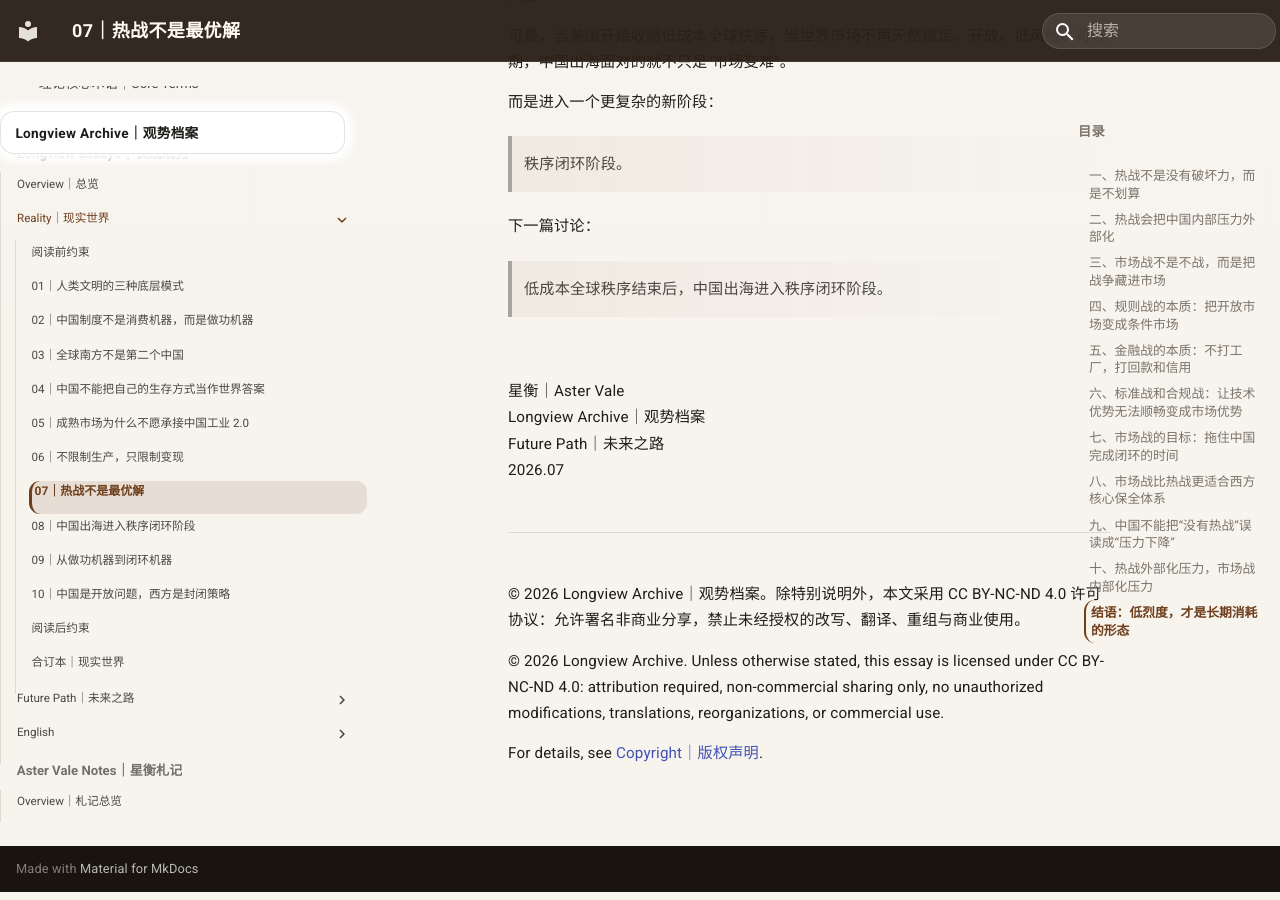
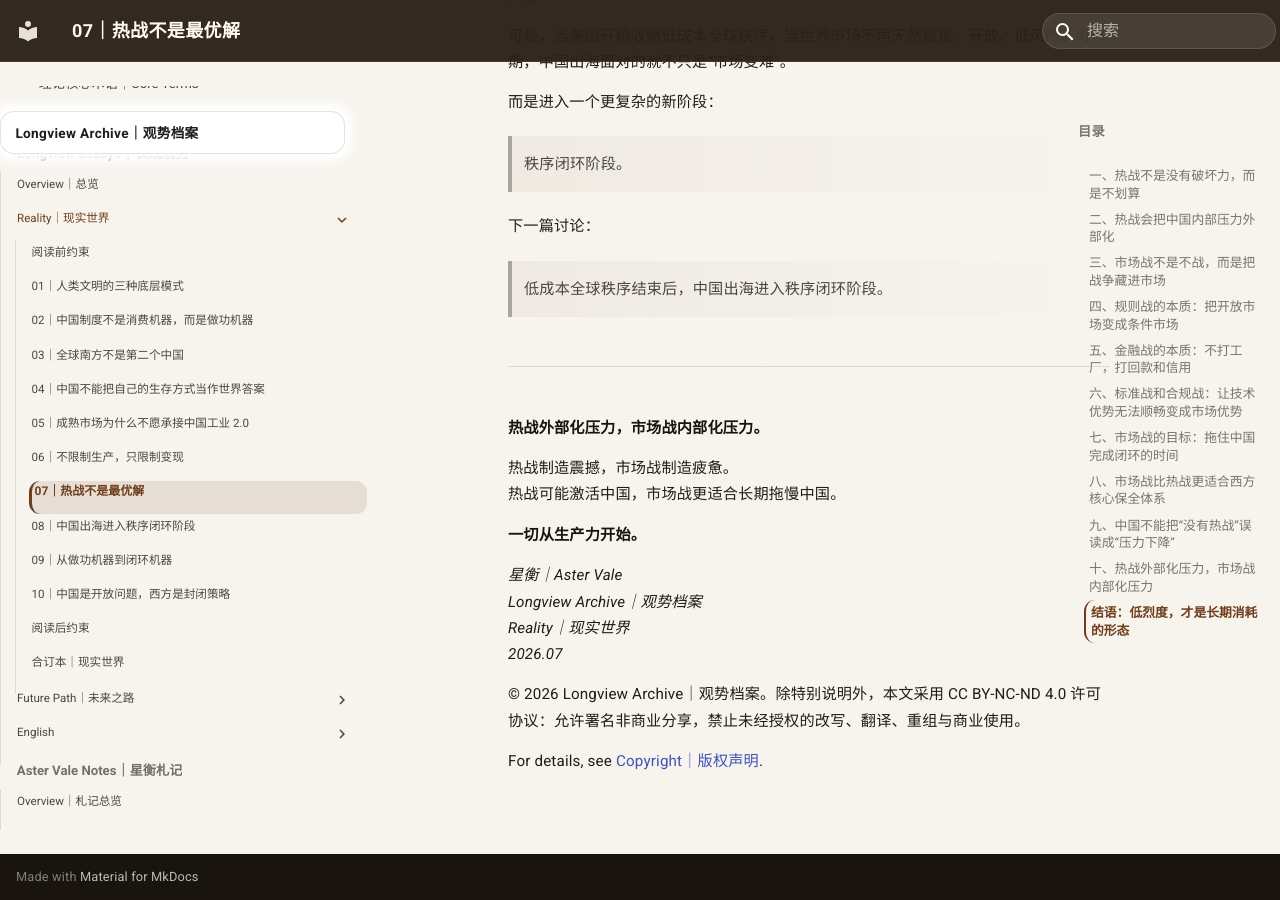
Before and after one commit to guanshi1688/longview-archive, an MkDocs documentation site: the page built from docs/essays/reality/07.md, in a window 1280 px wide and 900 px high, scrolled down 19685 px. Built offline with MkDocs 1.6.1 and Material for MkDocs 9.7.7, drawn with Linux system fonts in a browser that asks for light colours.

Commit message:
Update 07.md

```diff
--- a/docs/essays/reality/07.md
+++ b/docs/essays/reality/07.md
@@ -860,18 +860,20 @@
 
 > 低成本全球秩序结束后，中国出海进入秩序闭环阶段。
 
+---
 
-<br>
+**热战外部化压力，市场战内部化压力。**
 
-星衡｜Aster Vale<br>
-Longview Archive｜观势档案<br>
-Future Path｜未来之路<br>
-2026.07
+热战制造震撼，市场战制造疲惫。
+热战可能激活中国，市场战更适合长期拖慢中国。
 
----
+**一切从生产力开始。**
+
+*星衡｜Aster Vale*
+*Longview Archive｜观势档案*
+*Reality｜现实世界*
+*2026.07*
 
 © 2026 Longview Archive｜观势档案。除特别说明外，本文采用 CC BY-NC-ND 4.0 许可协议：允许署名非商业分享，禁止未经授权的改写、翻译、重组与商业使用。
 
-© 2026 Longview Archive. Unless otherwise stated, this essay is licensed under CC BY-NC-ND 4.0: attribution required, non-commercial sharing only, no unauthorized modifications, translations, reorganizations, or commercial use.
-
 For details, see [Copyright｜版权声明](/copyright/).
```
